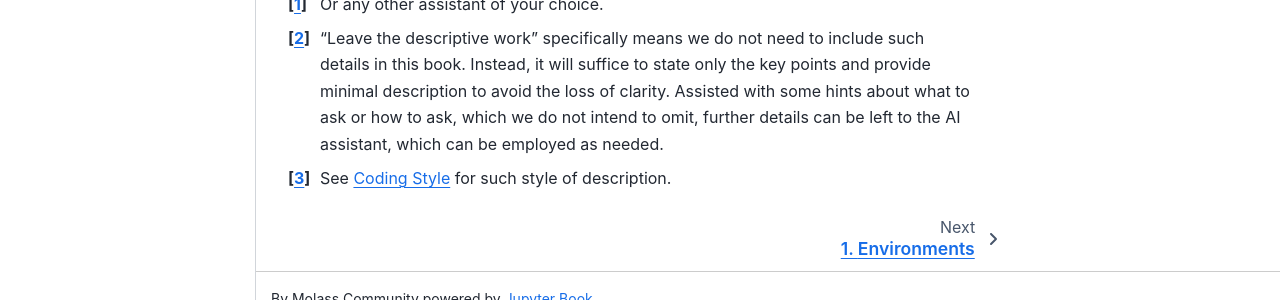
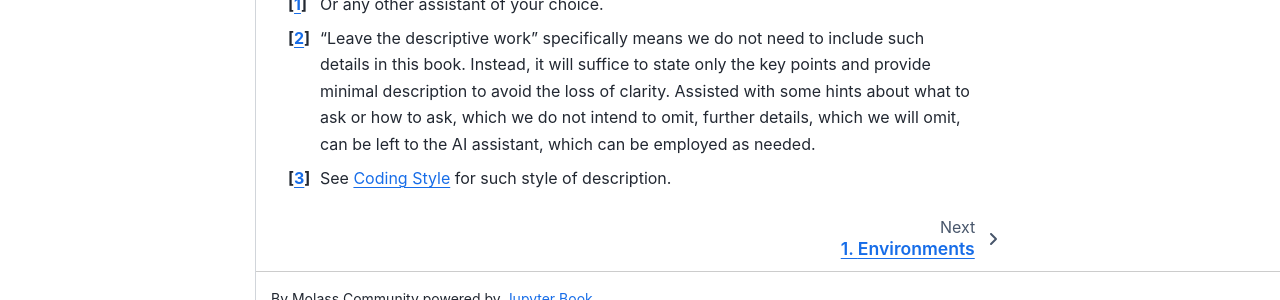
Before and after one commit to biosaxs-dev/molass-develop, a Jupyter Book: the page built from chapters/intro.md, in a window 1280 px wide and 1222 px high. Shown: the part 873-1173 px from the top of the window. Built offline with Jupyter Book 1.0.4 settings and Sphinx 7.4.7 and the Sphinx Book theme 1.1.4, drawn with Linux system fonts in a browser that asks for light colours.

Commit message:
update for better wording

```diff
--- a/chapters/intro.md
+++ b/chapters/intro.md
@@ -20,6 +20,6 @@
 
 [^1]: Or any other assistant of your choice.
 
-[^2]: "Leave the descriptive work" specifically means we do not need to include such details in this book. Instead, it will suffice to state only the key points and provide minimal description to avoid the loss of clarity. Assisted with some hints about what to ask or how to ask, which we do not intend to omit, further details can be left to the AI assistant, which can be employed as needed.
+[^2]: "Leave the descriptive work" specifically means we do not need to include such details in this book. Instead, it will suffice to state only the key points and provide minimal description to avoid the loss of clarity. Assisted with some hints about what to ask or how to ask, which we do not intend to omit, further details, which we will omit, can be left to the AI assistant, which can be employed as needed.
 
 [^3]: See [Coding Style](coding_style) for such style of description.
```
